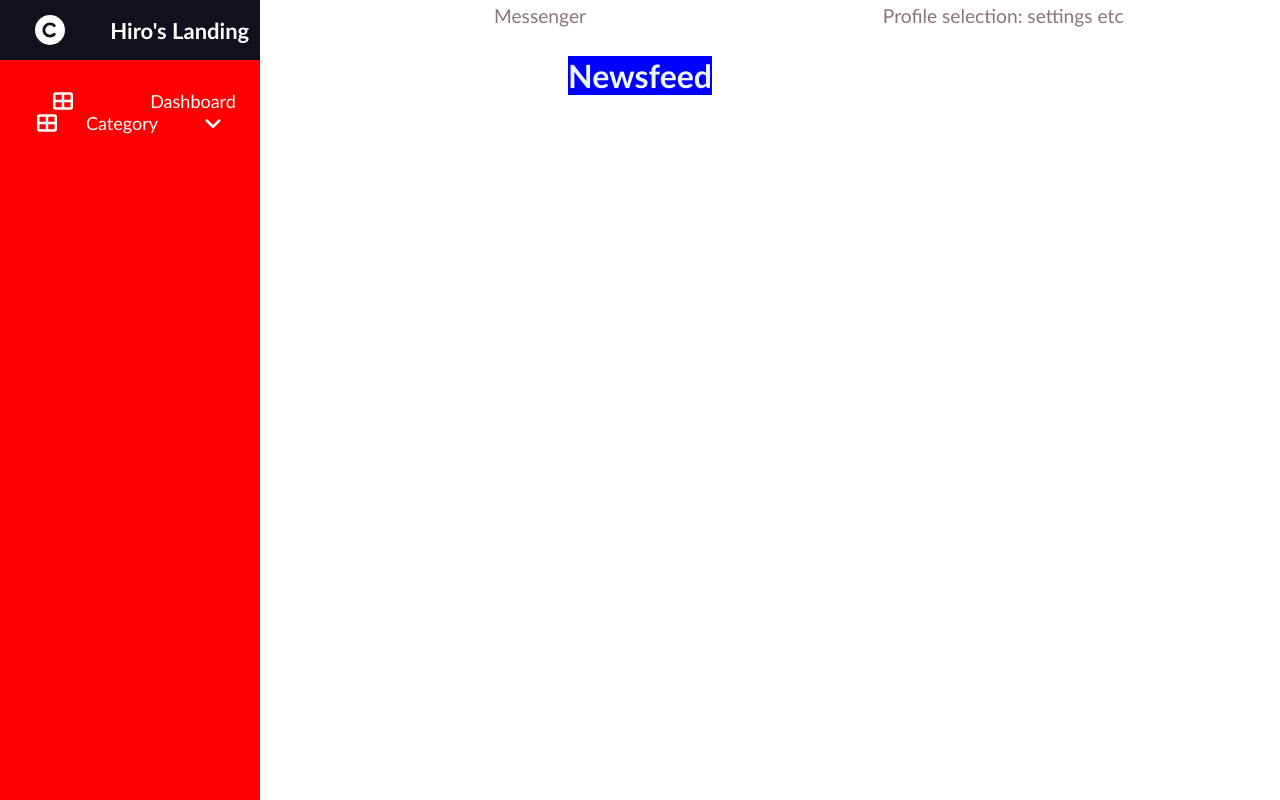
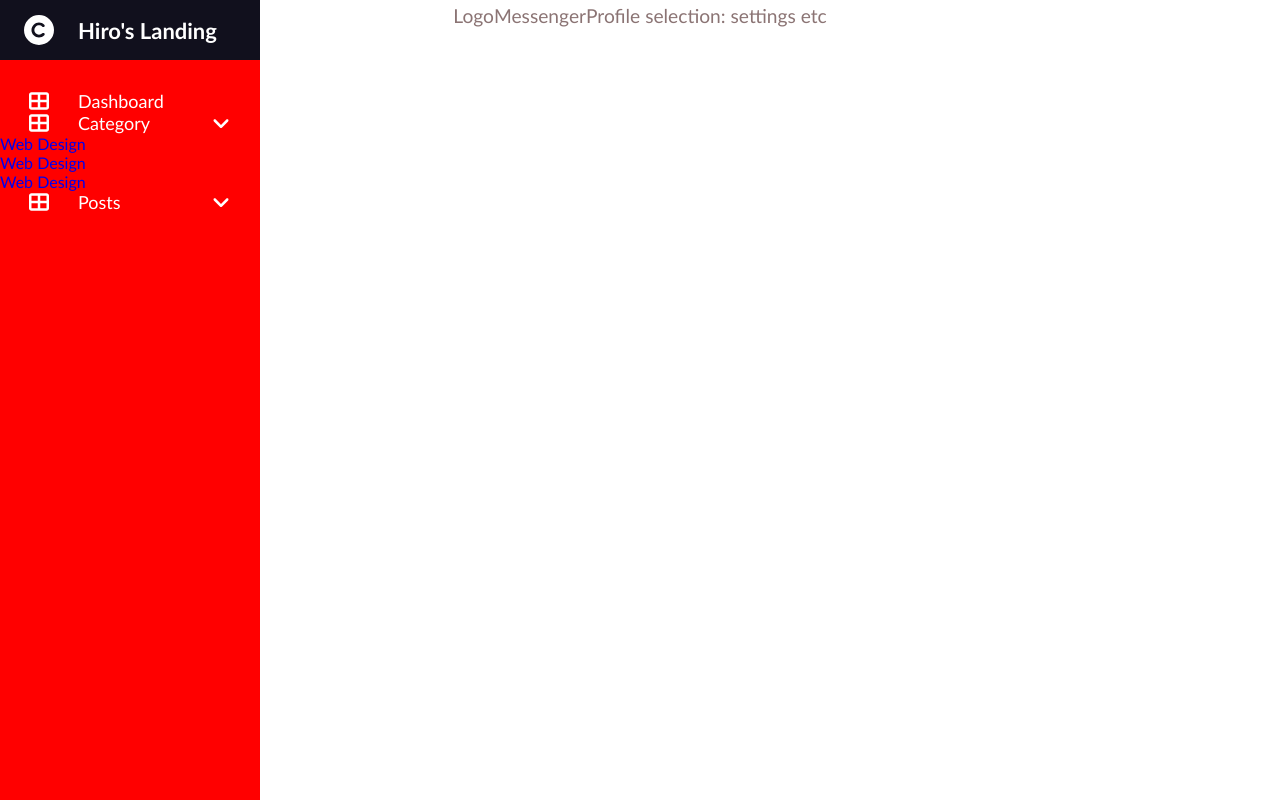
Before and after one commit to HirotheChamp/FirstRate, a React (Create React App) app in the folder client/: page /dashboard in a window 1280 px wide. Built offline with nearby package versions, Linux system fonts and the light colour scheme.

Commit message:
changes to sidebar to fix text formatting

```diff
--- a/client/src/App.css
+++ b/client/src/App.css
@@ -1,5 +1,5 @@
 * {
-  margin: 0 auto;
+  margin: 0;
   padding: 0;
   box-sizing: border-box;
   font-family:'Trebuchet MS', 'Lucida Sans Unicode', 'Lucida Grande', 'Lucida Sans', Arial, sans-serif
--- a/client/src/components/Sidebar/Sidebar.jsx
+++ b/client/src/components/Sidebar/Sidebar.jsx
@@ -30,6 +30,22 @@ const Sidebar = () => {
       </a>
       <FontAwesomeIcon icon={faAngleDown} className="nav-icons"/>
     </div>
+    <ul className="sub-menu">
+      <li><a href='#'>Web Design</a></li>
+      <li><a href='#'>Web Design</a></li>
+      <li><a href='#'>Web Design</a></li>
+    </ul>
+    </li>
+
+    <li>
+    <div className="icon-links">
+    <a href='#'>
+      <FontAwesomeIcon icon={faThLarge} className="nav-icons"/>
+
+    <span className="link_name">Posts</span>
+      </a>
+      <FontAwesomeIcon icon={faAngleDown} className="nav-icons"/>
+    </div>
     </li>
   </ul>
  </div>
```
